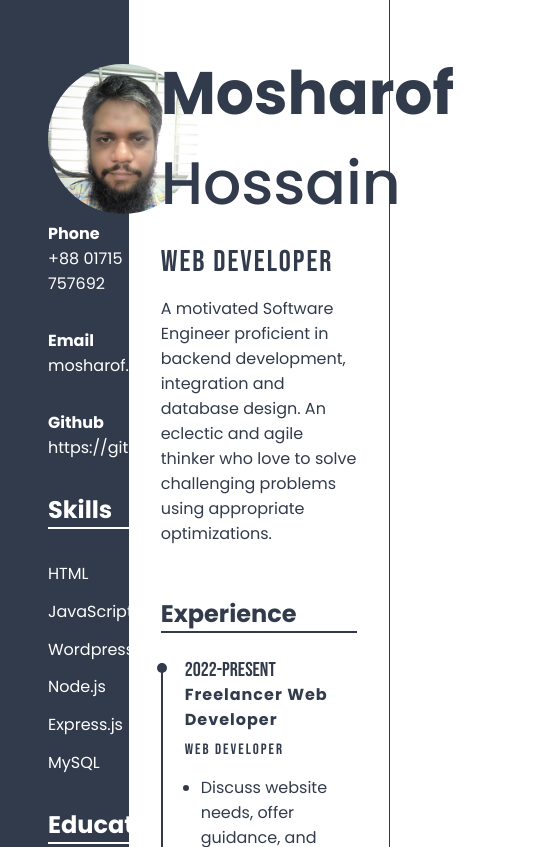
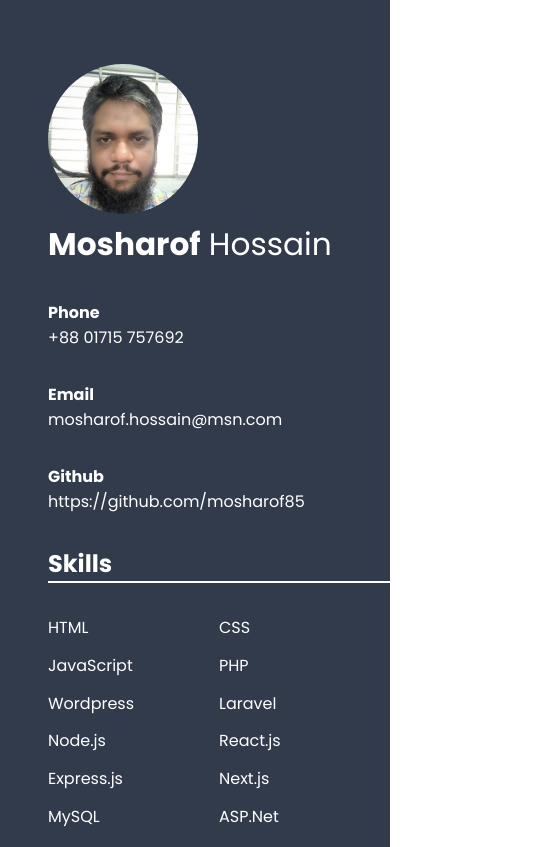
Before and after one commit to mosharof85/mosharof85.github.io, a plain HTML site: page index.html in a window 390 px wide. Shown: the top 847 px of the page, 555 px wide, since content can reach past the window. Drawn offline with Linux system fonts and the light colour scheme.

Commit message:
Add files via upload

```diff
--- a/index.html
+++ b/index.html
@@ -17,6 +17,13 @@
         <div class="profile">
             <img src="./profile.jpg" alt="">
         </div>
+
+        <div class="block hide-desktop">
+            <div class="personal">
+                <p class="name"><span class="bold">Mosharof</span><span> Hossain</span></p>
+            </div>
+        </div>
+
         <div class="block ">
             <h4>Phone</h4>
             <a href="tel:+88 01715 757692">+88 01715 757692</a>
--- a/style.css
+++ b/style.css
@@ -15,6 +15,12 @@
     max-width: 1100px;
     margin: 0 auto;
     font-family: "Poppins", sans-serif;
+}
+
+@media screen and (max-width: 767px){
+    .container{
+        flex-direction: column;
+    }
 }
 
 .flex{
@@ -43,12 +49,24 @@ a{
     color: var(--color-secondary);
 }
 
+@media screen and (min-width: 768px) {
+    .hide-desktop{
+        display: none;
+    }
+}
+
 
 .left-block{
     width: 33%;
     background-color: var(--color-secondary);
     padding: 4rem 0 4rem 3rem;
 
+}
+
+@media screen and (max-width: 767px){
+    .left-block{
+        width: 100%;
+    }
 }
 
 
@@ -86,6 +104,12 @@ a{
     border-right: 1px solid var(--color-secondary);
 }
 
+@media screen and (max-width: 767px){
+    .right-block{
+        width: 100%;
+    }
+}
+
 .double-border{
     border-bottom: 2px double var(--color-secondary);
 }
@@ -94,11 +118,23 @@ a{
     font-size: 60px;
 }
 
+@media screen and (max-width: 767px){
+    .personal .name{
+        font-size: 8vw;
+    }
+}
+
 .personal .job{
     font-family: var(--alt-font);
     font-size: 30px;
     letter-spacing: 2px;
     padding: 1rem 0;
+}
+
+@media screen and (max-width: 767px){
+    .personal .job{
+        font-size: 7vw;
+    }
 }
 
 .timeline{
@@ -165,6 +201,12 @@ a{
     grid-gap: 2rem;
 }
 
+@media screen and (max-width: 767px){
+    .projects .samples{
+        grid-template-columns: 1fr;
+    }
+}
+
 .projects .samples .item{
     background-color: var(--color-secondary);
     color: var(--color-primary);
@@ -174,6 +216,7 @@ a{
 
 .projects .samples .item img{
     width: 100%;
+    height: auto;
     border-radius: 10px;
     padding-bottom: 5px;
     border-bottom: 1px solid var(--color-primary);
```
